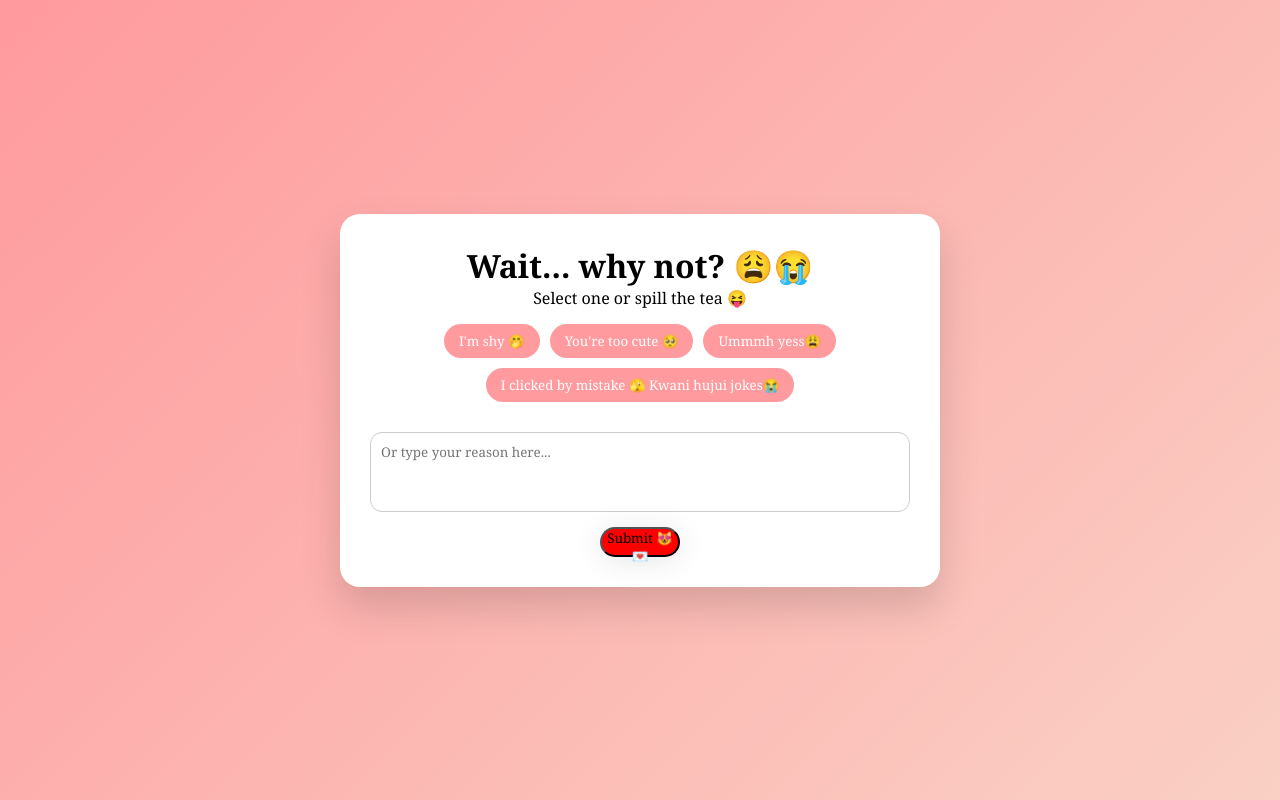
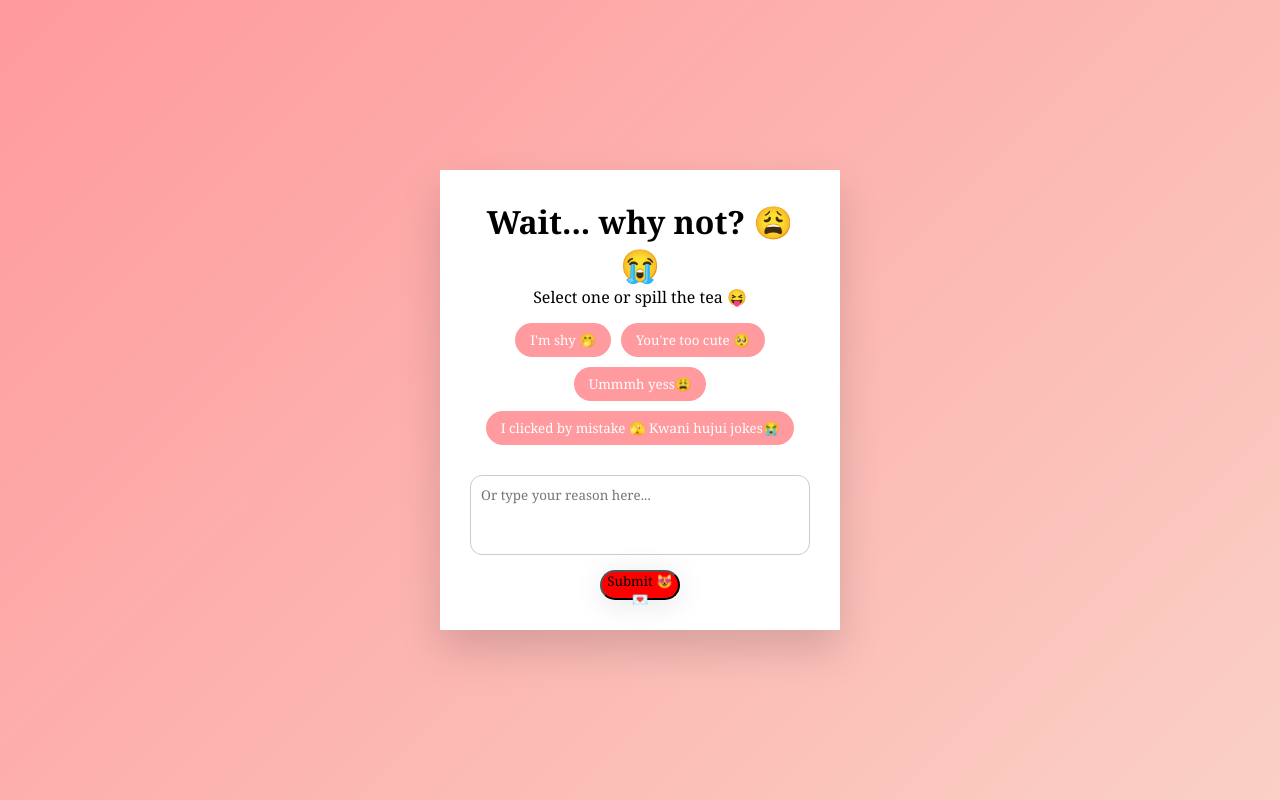
Before and after one commit to NgunjiriBrenda/Valentine-App, a plain HTML site: page why.html in a window 1280 px wide. Drawn offline with Linux system fonts and the light colour scheme.

Commit message:
Fixes mobile responsiveness

```diff
--- a/index.css
+++ b/index.css
@@ -25,11 +25,11 @@ body {
     }
 }
 .container {
-    max-width: 600px;
+    max-width: 400px;
     width: 100%;
     background: white;
     padding: 30px;
-    border-radius: 20px;
+    border-radius: 20px auto;
     text-align: center;
     box-shadow: 0 20px 40px rgba(0, 0, 0, 0.15);
 
```
